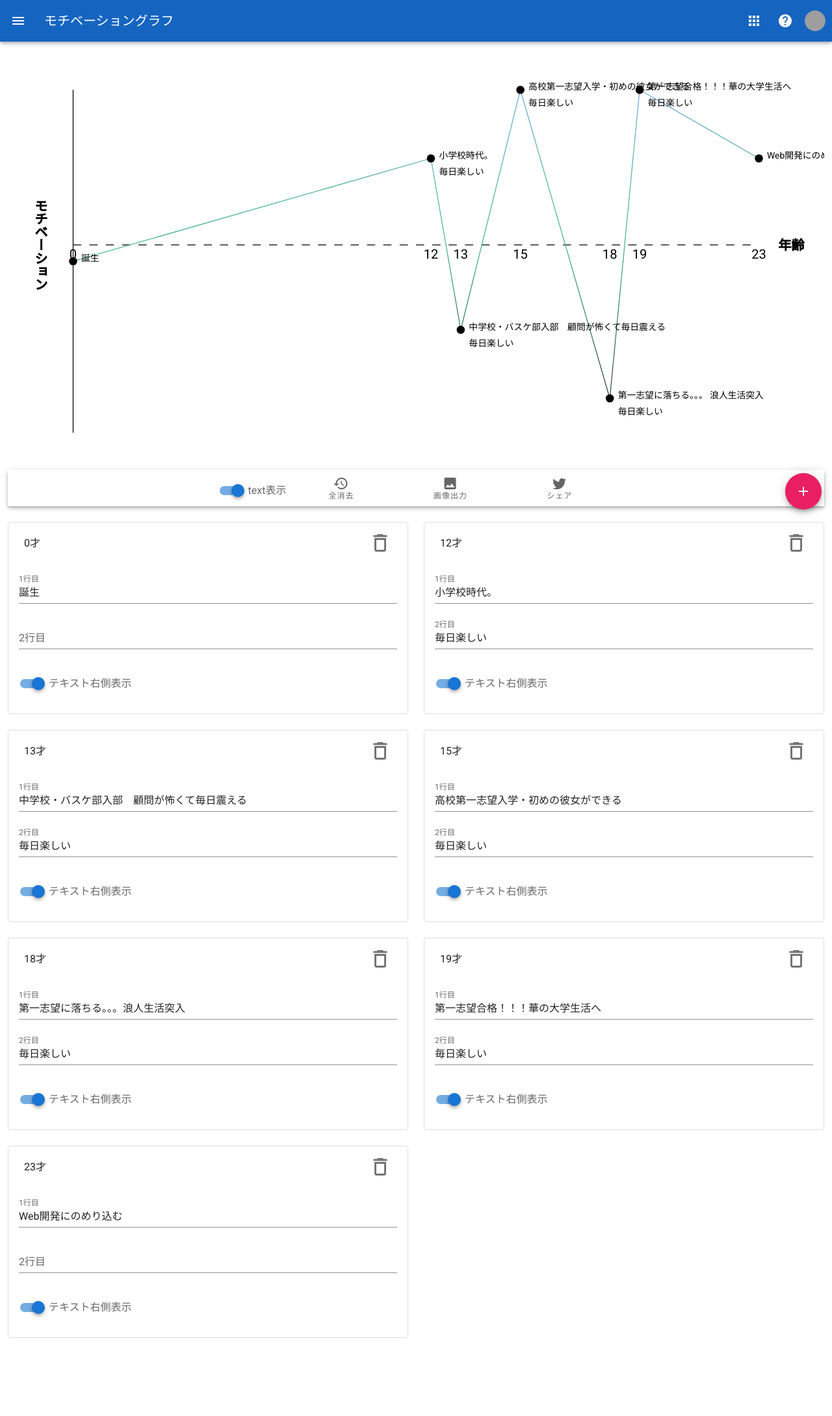
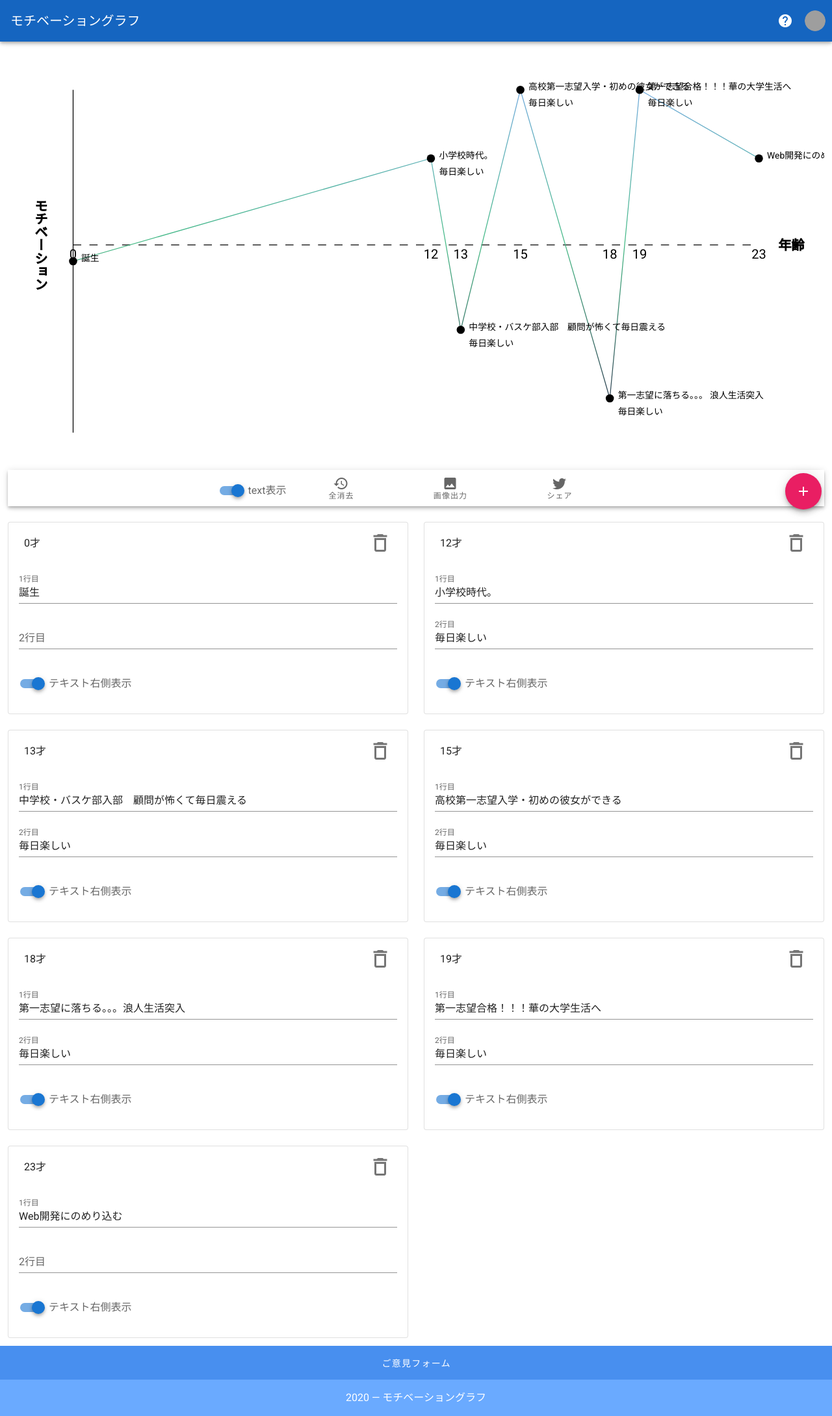
Before and after one commit to tekonfo/motivation_grafh, a Vue app: page / in a window 1280 px wide. Shown: the whole page at 65% size. Before the commit the page ends 2071 px from the top, so only its background shows below. Built offline with nearby package versions, Linux system fonts and the light colour scheme; grey boxes are pictures that could not be loaded; what vue2-touch-events would draw is missing.

Commit message:
Footer作成

```diff
--- a/src/App.vue
+++ b/src/App.vue
@@ -1,7 +1,7 @@
 <template>
   <v-app id="inspire">
 
-    <Navigation :drawer="drawer"></Navigation>
+    <!-- <Navigation :drawer="drawer"></Navigation> -->
 
     <Header @drawer="openClose"></Header>
 
@@ -127,13 +127,15 @@
         </v-card-actions>
       </v-card>
     </v-dialog>
+
+    <Footer />
   </v-app>
 </template>
 
 <script>
-  import Navigation from './layouts/navigation'
   import Header from './layouts/header'
   import Button from './layouts/button'
+  import Footer from './layouts/footer'
   import Trend from './components/trend'
   import ImageDialog from './components/imageDialog'
 
@@ -152,10 +154,10 @@
 
     components: {
       Trend,
-      Navigation,
       Header,
       Button,
-      ImageDialog
+      ImageDialog,
+      Footer
     },
 
     data: () => ({
--- /dev/null
+++ b/src/layouts/footer.vue
@@ -0,0 +1,33 @@
+<template>
+  <v-footer
+    color="primary lighten-1"
+    padless
+  >
+    <v-row
+      justify="center"
+      no-gutters
+    >
+      <v-btn
+        color="white"
+        text
+        rounded
+        class="my-2"
+        href="https://forms.gle/8waebCGDA4b9g5fu9"
+        target="_blank"
+      >
+        ご意見フォーム
+      </v-btn>
+      <v-col
+        class="primary lighten-2 py-4 text-center white--text"
+        cols="12"
+      >
+        {{ new Date().getFullYear() }} — モチベーショングラフ
+      </v-col>
+    </v-row>
+  </v-footer>
+</template>
+
+<script>
+  export default {
+  }
+</script>
--- a/src/layouts/header.vue
+++ b/src/layouts/header.vue
@@ -5,48 +5,21 @@
       color="blue darken-3"
       dark
     >
-    <v-app-bar-nav-icon @click="drawer" />
-    <v-toolbar-title
-      style="width: 300px"
-      class="ml-0 pl-4"
-    >
-      <span class="hidden-sm-and-down">モチベーショングラフ</span>
+    <!-- <v-app-bar-nav-icon @click="drawer" /> -->
+    <v-toolbar-title>
+      <span>モチベーショングラフ</span>
     </v-toolbar-title>
     <v-spacer />
-    <v-btn icon>
-      <v-icon>mdi-apps</v-icon>
-    </v-btn>
+
     <v-dialog
       v-model="dialog"
-      width="500"
     >
       <template v-slot:activator="{ on }">
         <v-btn icon>
-      <v-icon v-on="on">mdi-help-circle</v-icon>
+          <v-icon v-on="on">mdi-help-circle</v-icon>
         </v-btn>
       </template>
-      <v-card>
-        <v-card-title
-          class="headline grey lighten-2"
-          primary-title
-        >
-          ヘルプ
-        </v-card-title>
-        <v-card-text>
-          Lorem ipsum dolor sit amet, consectetur adipiscing elit, sed do eiusmod tempor incididunt ut labore et dolore magna aliqua. Ut enim ad minim veniam, quis nostrud exercitation ullamco laboris nisi ut aliquip ex ea commodo consequat. Duis aute irure dolor in reprehenderit in voluptate velit esse cillum dolore eu fugiat nulla pariatur. Excepteur sint occaecat cupidatat non proident, sunt in culpa qui officia deserunt mollit anim id est laborum.
-        </v-card-text>
-        <v-divider></v-divider>
-        <v-card-actions>
-          <v-spacer></v-spacer>
-          <v-btn
-            color="primary"
-            text
-            @click="dialog = false"
-          >
-            更に詳しく
-          </v-btn>
-        </v-card-actions>
-      </v-card>
+      <help />
     </v-dialog>
     <v-btn
       icon
@@ -65,10 +38,15 @@
 </template>
 
 <script>
+import Help from './help'
+
 export default {
   data: () => ({
     dialog: false
   }),
+  components: {
+    Help
+  },
   methods: {
     drawer: function() {
       this.$emit('drawer');
--- /dev/null
+++ b/src/layouts/help.vue
@@ -0,0 +1,78 @@
+<template>
+  <v-stepper v-model="e1">
+    <v-stepper-header>
+      <v-stepper-step :complete="e1 > 1" step="1">Name of step 1</v-stepper-step>
+
+      <v-divider></v-divider>
+
+      <v-stepper-step :complete="e1 > 2" step="2">Name of step 2</v-stepper-step>
+
+      <v-divider></v-divider>
+
+      <v-stepper-step step="3">Name of step 3</v-stepper-step>
+    </v-stepper-header>
+
+    <v-stepper-items>
+      <v-stepper-content step="1">
+        <v-card
+          class="mb-12"
+          color="grey lighten-1"
+          height="200px"
+        ></v-card>
+
+        <v-btn
+          color="primary"
+          @click="e1 = 2"
+        >
+          Continue
+        </v-btn>
+
+        <v-btn text>Cancel</v-btn>
+      </v-stepper-content>
+
+      <v-stepper-content step="2">
+        <v-card
+          class="mb-12"
+          color="grey lighten-1"
+          height="200px"
+        ></v-card>
+
+        <v-btn
+          color="primary"
+          @click="e1 = 3"
+        >
+          Continue
+        </v-btn>
+
+        <v-btn text>Cancel</v-btn>
+      </v-stepper-content>
+
+      <v-stepper-content step="3">
+        <v-card
+          class="mb-12"
+          color="grey lighten-1"
+          height="200px"
+        ></v-card>
+
+        <v-btn
+          color="primary"
+          @click="e1 = 1"
+        >
+          Continue
+        </v-btn>
+
+        <v-btn text>Cancel</v-btn>
+      </v-stepper-content>
+    </v-stepper-items>
+  </v-stepper>
+</template>
+
+<script>
+  export default {
+    data () {
+      return {
+        e1: 1,
+      }
+    },
+  }
+</script>
```
